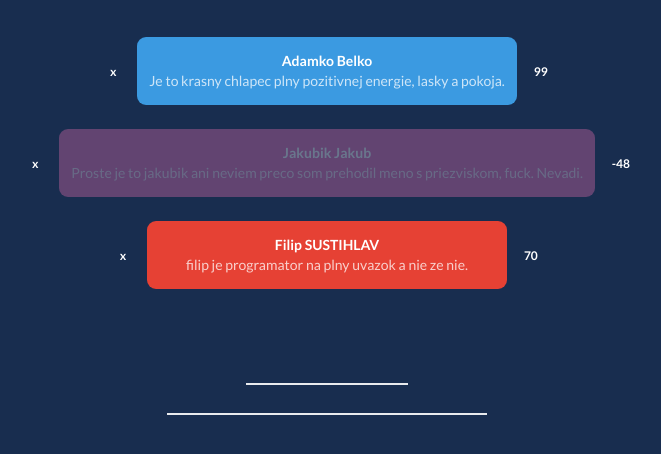
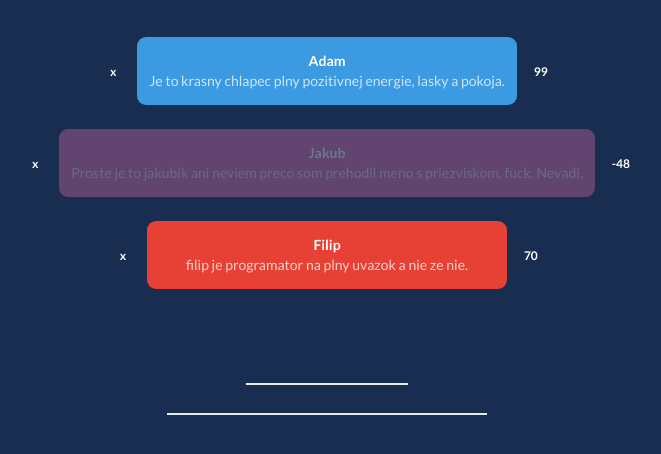
Before and after one commit to PesAdam/vue_fun, a plain HTML site: page index.html in a window 1280 px wide. Shown: the whole page, without its empty margins (313-974 px from the left). Drawn offline with nearby package versions, Linux system fonts and the light colour scheme.

Commit message:
Update index.html

```diff
--- a/index.html
+++ b/index.html
@@ -50,15 +50,15 @@
                 newWho: '',
                 newWhat: '',
                 characters:[{
-                    "who": "Adamko Belko",
+                    "who": "Adam",
                     "what": "Je to krasny chlapec plny pozitivnej energie, lasky a pokoja.",
                     "cool": 99,
                 }, {
-                    "who": "Jakubik Jakub",
+                    "who": "Jakub",
                     "what": "Proste je to jakubik ani neviem preco som prehodil meno s priezviskom, fuck. Nevadi.",
                     "cool": -48
                 }, {
-                    "who": "Filip SUSTIHLAV",
+                    "who": "Filip",
                     "what": "filip je programator na plny uvazok a nie ze nie.",
                     "cool": 70
                 }],
```
